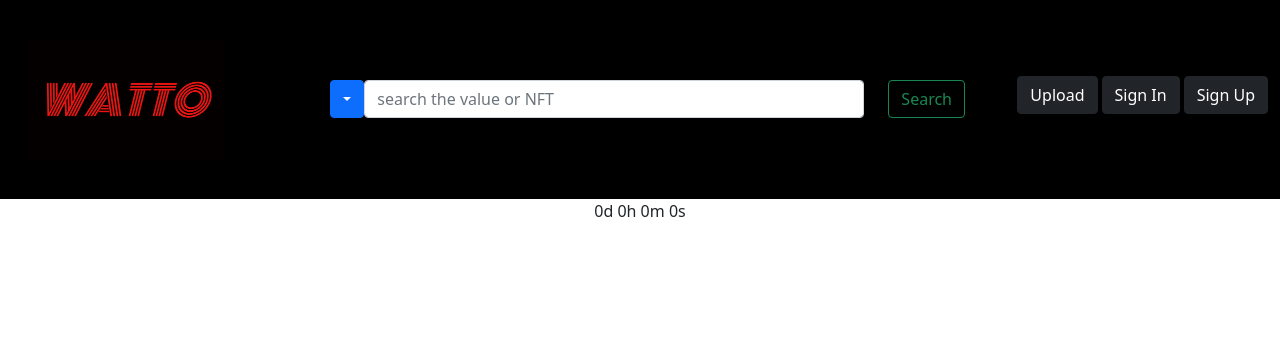
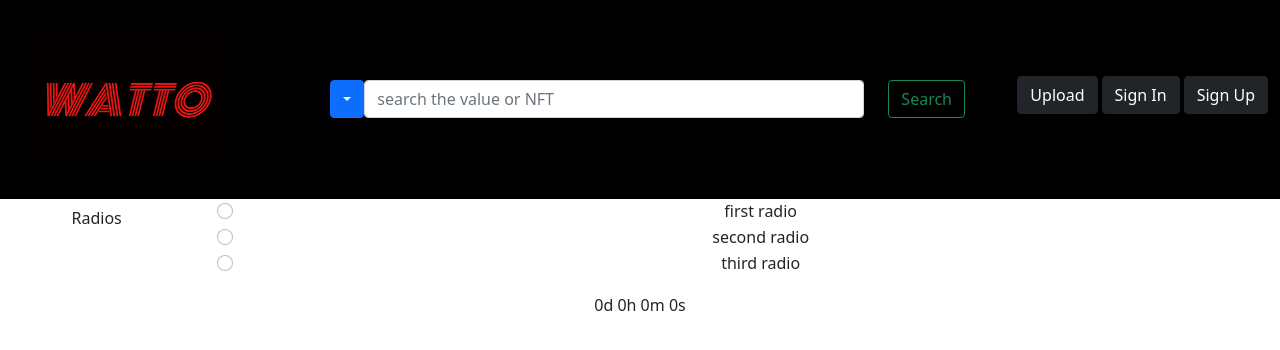
Before and after one commit to codestates/BEB_01_final3, a React (Create React App) app in the folder client/: page /video/1/counterpage in a window 1280 px wide. Shown: the top 350 px of the page. Built offline with nearby package versions, Linux system fonts and the light colour scheme; no server answers.

Commit message:
merge, 카운터페이지 데이터

```diff
--- a/client/src/components/VideoDetailPage/CounterPage/CounterPage.js
+++ b/client/src/components/VideoDetailPage/CounterPage/CounterPage.js
@@ -3,59 +3,36 @@ import axios from 'axios';
 import moment from 'moment'
 import { useCallback } from 'react';
 import { useParams } from "react-router-dom";
+import { Form, Row, Col} from 'react-bootstrap';
 
 
 function CounterPage() {
-
   const videoId = useParams().videoId;
   const variable = { videoId: videoId };
   const [VideoDetail, setVideoDetail] = useState([]);
-    const [Survival, setSurvival] = useState('');
+  const [Survival, setSurvival] = useState("");
 
-    useEffect(() => {
-        axios.post('/api/video/getVideoDetail', variable).then((response) => {
+  useEffect(async () => {
+    await axios.post("/api/video/getVideoDetail", variable).then((response) => {
       if (response.data.success) {
-                console.log('getvideodata', response.data);
+        console.log("getvideodata", response.data);
         setVideoDetail(response.data.videoDetail);
-                setSurvival(response.data.videoDetail.survival);
+        const Member = response.data.videoDetail.survival[0].split(", ");
+        setSurvival(Member);
       } else {
-                alert('비디오 정보를 가져오길 실패했습니다.');
+        alert("비디오 정보를 가져오길 실패했습니다.");
       }
     });
   }, []);
 
-    // console.log('date', VideoDetail.opendate)
-    console.log('videoData', Survival[0])
-
-    const people = Survival[0];
-    console.log(people)
+  console.log("s1", Survival[0]);
+  console.log("s", Survival);
   //랜더링 되자 마자 videoData 를 제일 먼저 호출해버림 = undefined
   //console.log('videoData', VideoDetail.survival) => 아직 useEffect가 호출되지 않은상태이고
   //따라서 그 값을 불러오지 못함
-    //그래서 useEffect 안에 response.data.videoDetail.survival 을 useState 값으로 지정하고
-    // console.log('videoData', Survival[0])  : Survival => useState에 선언이 되어있는 상태고 빈 상태이기 때문에
-    // useEffect가 다시한번 돌아가면서 채워줌
+  //그래서 useEffect 안에서 함수처리를 다해주고
+  //함수를 useState로 감싸서 들고 나온다.
 
-    //useEffect 함수 호출,
-    //getvideodata 로그
-    //videoData 로그
-    //getvidodata 로그
-    //videoData 로그
-
-
-    // const people = VideoDetail.survival[0];
-    // const z = useMemo(() => people, VideoDetail.survival[0])
-    // console.log('pe', people);
-    // const arr1 = people.split(", ");
-    // console.log('arr', arr1);
-    // console.log('arr1', arr1[0]);
-
-    // const timestamps = VideoDetail.opendate
-    // const opendate = new Date(timestamps)
-    // console.log(opendate)
-    //Number
-
-    // const hoursMinSecs = {hours:10, minutes: 20, seconds: 40}
   const countDownTimer = useCallback((date) => {
     let _vDate = moment(date);
     let _second = 1000;
@@ -71,8 +48,8 @@ function CounterPage() {
 
         if (distDt < 0) {
           clearInterval(timer);
-                    let HapDate = '0' + 'd ' + '0' + 'h ' + '0' + 'm ' + '0' + 's';
-                    document.getElementById('timer').innerHTML = HapDate;
+          let HapDate = "0" + "d " + "0" + "h " + "0" + "m " + "0" + "s";
+          document.getElementById("timer").innerHTML = HapDate;
           return;
         }
         let days = Math.floor(distDt / _day);
@@ -80,10 +57,17 @@ function CounterPage() {
         let minutes = Math.floor((distDt % _hour) / _minute);
         let seconds = Math.floor((distDt % _minute) / _second);
 
-                let HapDate = parseInt(days) + 'd ' + parseInt(hours) + 'h ' + parseInt(minutes) + 'm ' + parseInt(seconds) + 's';
-                document.getElementById('timer').innerHTML = HapDate;
-            }
-            catch (e) {
+        let HapDate =
+          parseInt(days) +
+          "d " +
+          parseInt(hours) +
+          "h " +
+          parseInt(minutes) +
+          "m " +
+          parseInt(seconds) +
+          "s";
+        document.getElementById("timer").innerHTML = HapDate;
+      } catch (e) {
         console.log(e);
       }
     }
@@ -92,12 +76,38 @@ function CounterPage() {
 
   return (
     <div>
-            <span id="timer">
-                개시 일
-            {countDownTimer(VideoDetail.opendate)}
-            </span>
+      <fieldset>
+        <Form.Group as={Row} className="mb-3">
+          <Form.Label as="legend" column sm={2}>
+            Radios
+          </Form.Label>
+          <Col sm={10}>
+            <Form.Check
+              type="radio"
+              label="first radio"
+              name="formHorizontalRadios"
+              id="formHorizontalRadios1"
+            />
+            <Form.Check
+              type="radio"
+              label="second radio"
+              name="formHorizontalRadios"
+              id="formHorizontalRadios2"
+            />
+            <Form.Check
+              type="radio"
+              label="third radio"
+              name="formHorizontalRadios"
+              id="formHorizontalRadios3"
+            />
+          </Col>
+        </Form.Group>
+      </fieldset>
+      <div>
+        <span id="timer">{countDownTimer(VideoDetail.opendate)}</span>
       </div>
-    )
+    </div>
+  );
 }
 
-export default CounterPage
+export default CounterPage;
```
Lines whose indentation alone changed are shown as unchanged.
